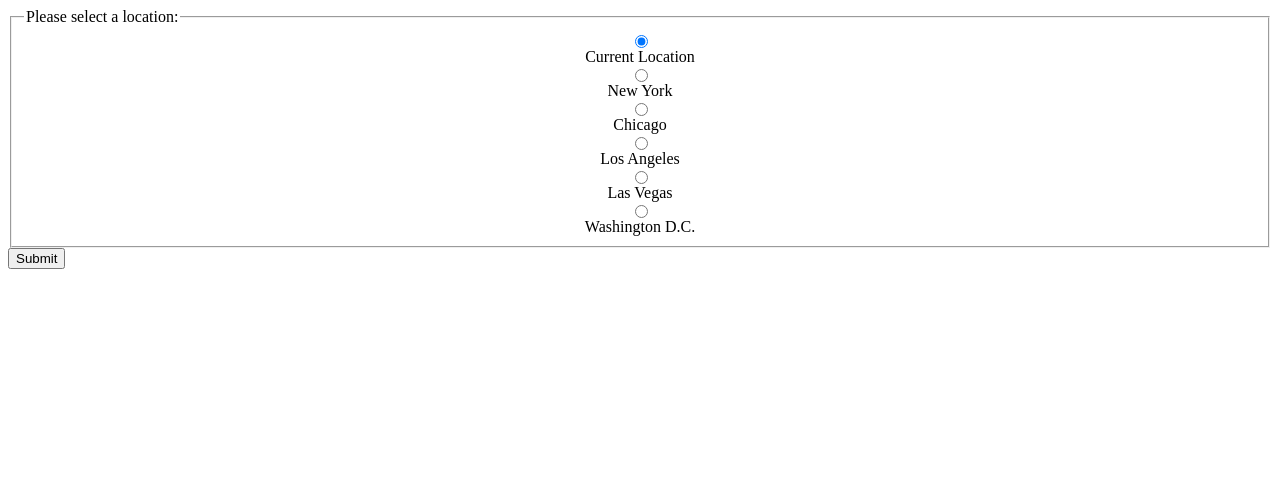
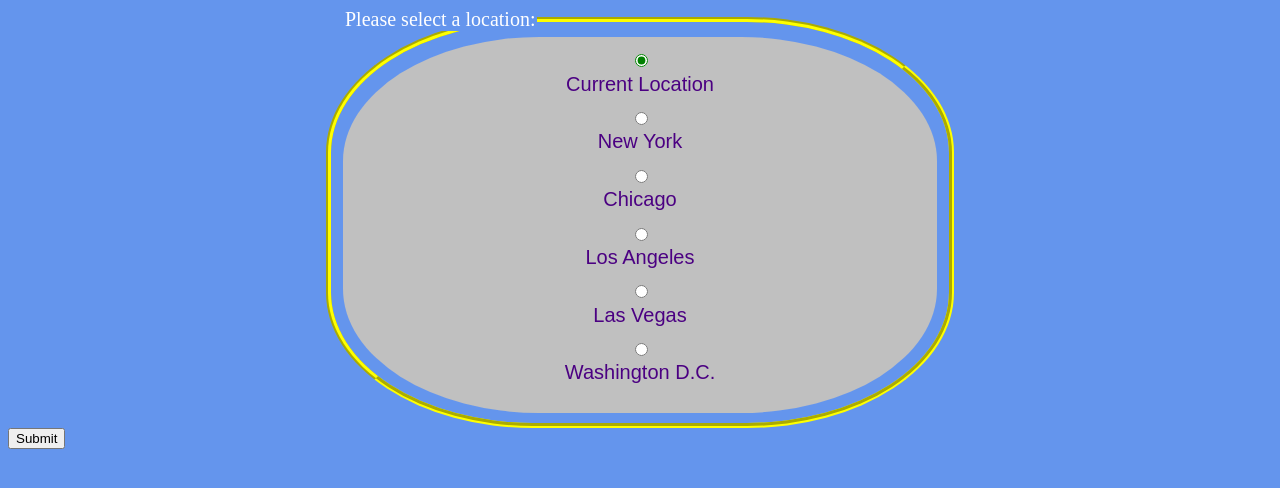
Before and after one commit to DlayDlay/itmd441_lab4, a plain HTML site: page index.html in a window 1280 px wide. Drawn offline with Linux system fonts and the light colour scheme.

Commit message:
added some more styling, colors

```diff
--- a/css/styles.css
+++ b/css/styles.css
@@ -1,6 +1,38 @@
+body {
+	background-color: cornflowerblue;
+}
+
+form {
+		margin:  0 25%;
+}
+
+fieldset {
+	border-radius: 33%;
+	border-color: yellow;
+	border-width: thick ;
+}
+
+legend {
+	font-size: 1.25em;
+	color: white;
+}
+
 form div {
   display: flex;
   flex-direction: column;
   align-items: center;
+  font-size: 1.25em;
+  background: silver;
+  border-radius: 33%;
+  font-family: fantasy;
+  padding: 2.5% 5%;
+}
 
+input {
+	accent-color: green;
 }
+
+label {
+	margin: 1% 0 2.5% 0;
+	color: indigo;
+}
```
